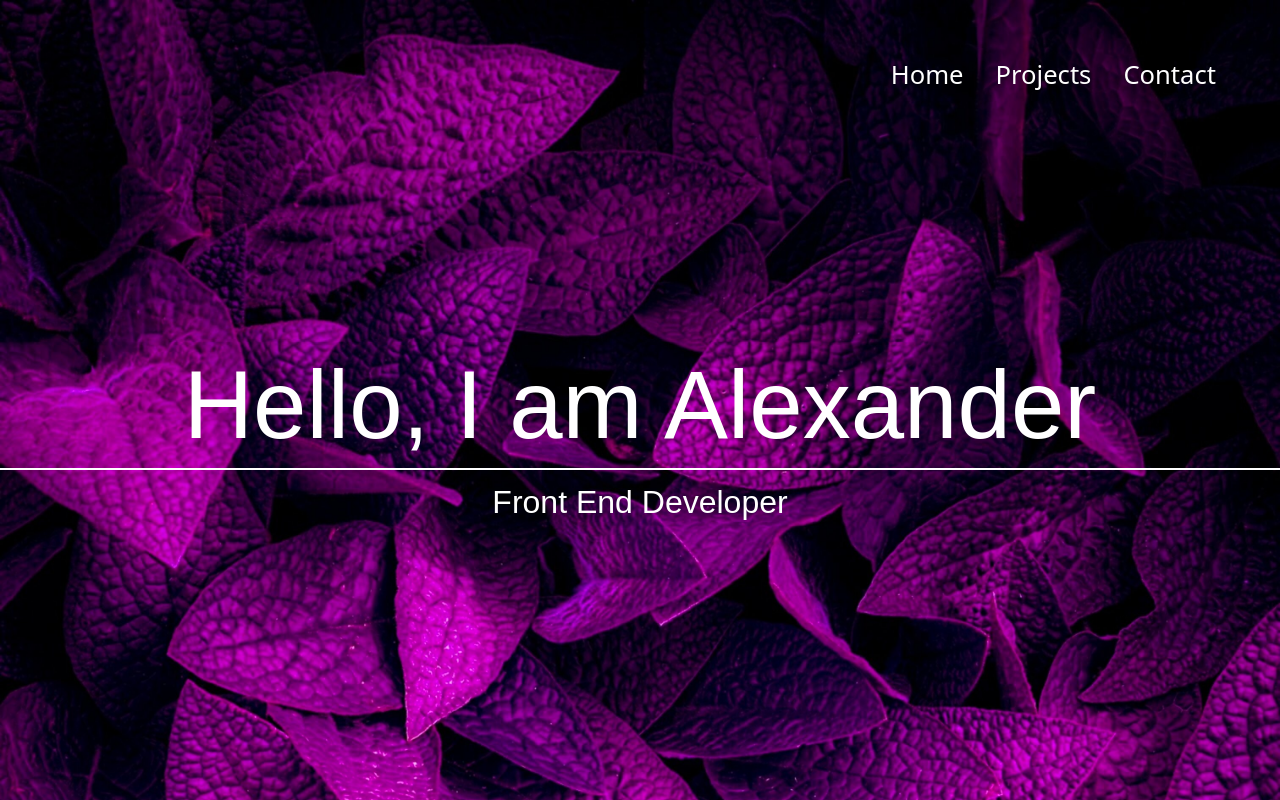
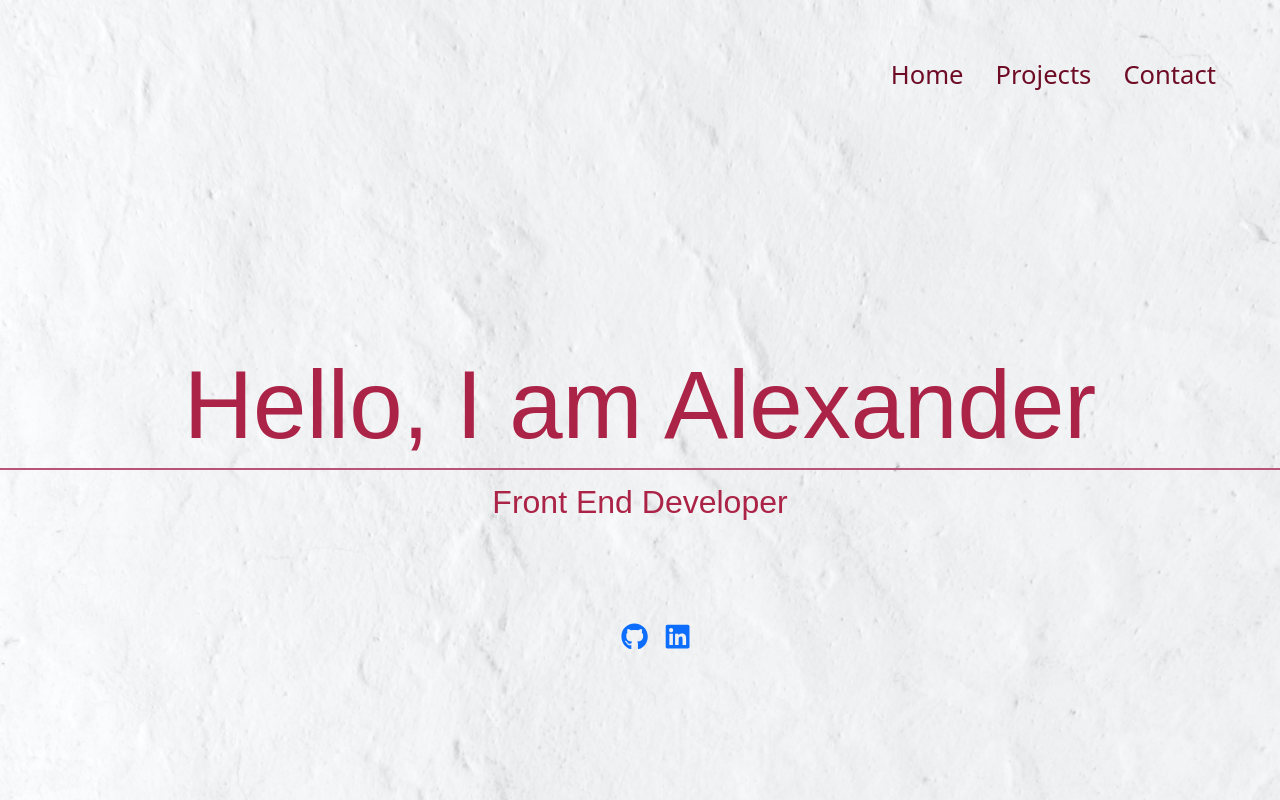
Before and after one commit to PurAlex/React-Portfolio, a React (Create React App) app in the folder my-portfolio/: page / in a window 1280 px wide. Built offline with nearby package versions, Linux system fonts and the light colour scheme.

Commit message:
footer added

```diff
--- a/my-portfolio/package.json
+++ b/my-portfolio/package.json
@@ -11,6 +11,7 @@
     "react": "^18.2.0",
     "react-bootstrap": "^2.7.2",
     "react-dom": "^18.2.0",
+    "react-icons": "^4.8.0",
     "react-router-dom": "^6.8.2",
     "react-scripts": "5.0.1",
     "web-vitals": "^2.1.4"
--- a/my-portfolio/src/App.js
+++ b/my-portfolio/src/App.js
@@ -7,6 +7,7 @@ import "./components/css/home.css";
 import Projects from './components/pages/Projects';
 import "./components/css/style.css";
 import "./components/css/contact.css";
+import Footer from './components/footer';
 
 function App() {
   return (
@@ -22,6 +23,7 @@ function App() {
           {/* Define a route that will have descendant routes */}
           <Route path="contact/*" element={<Contact />} />
         </Routes>
+        <Footer />
       </div>
     </Router>
   );
--- a/my-portfolio/src/components/css/home.css
+++ b/my-portfolio/src/components/css/home.css
@@ -2,12 +2,14 @@
 .header h1{
     text-align: center;
     margin-top: 2rem;
-    color: white;
+    color: #AB2346;
     font-size: 6rem;
+    border-bottom: 2px solid #BA5474;
+    padding: 5px;
 }
 
 .header p{
-    color: white;
+    color: #AB2346;
     text-align: center;
     font-size: 2em;
 }
--- a/my-portfolio/src/components/css/style.css
+++ b/my-portfolio/src/components/css/style.css
@@ -10,10 +10,9 @@
 h1{
     text-align: center;
     margin-top: 2rem;
-    color: white;
+    color: #AB2346;
     font-size: 4rem;
-    border-bottom: 2px solid white;
-    padding: 5px;
+
 }
 
 p{
@@ -31,19 +30,32 @@ p{
 }
 
 .nav- .nav-link{
-    color: white;
+    color: #6E0C26;
 }
 
 .nav- .nav-link:hover{
-    color: #ab2346;
-    border-bottom: 1px solid #AB2346;
+    color: #FF00B3;
+    border-bottom: 1px solid #FF00B3;
 
 }
 
 .nav- .nav-link:focus{
-    border-color: red !important;
+    border-color:#C80D85 !important;
 }
 
 .nav- .nav-link:focus{
-    color: #BA5474 !important;
+    color:#C80D85 !important;
 }
+
+/* Footer style */
+.footer{
+    list-style-type: none;
+    margin-top: 5rem;
+    display: flex;
+    justify-content: center;
+}
+
+.footer-item{
+    padding: 0.5rem;
+    font-size: 1.7rem;
+}
--- /dev/null
+++ b/my-portfolio/src/components/footer.js
@@ -0,0 +1,30 @@
+import React from 'react';
+import { NavLink } from 'react-router-dom';
+import { FaGithub } from 'react-icons/fa';
+import { FaLinkedin } from 'react-icons/fa';
+
+
+function Footer() {
+    return (
+
+        <ul className="footer">
+            <li className="footer-item">
+                <NavLink
+                    to="https://github.com/PurAlex"
+                >
+                    <FaGithub />
+                </NavLink>
+            </li>
+            <li className="footer-item">
+                <NavLink
+                    to="https://www.linkedin.com/in/nicky-campoverde-1782a7228/"
+                >
+                    <FaLinkedin />
+                </NavLink>
+            </li>
+
+        </ul>
+    )
+}
+
+export default Footer;
--- a/my-portfolio/src/components/pages/Projects.js
+++ b/my-portfolio/src/components/pages/Projects.js
@@ -1,17 +1,31 @@
 import React from "react";
+import Button from 'react-bootstrap/Button';
+import Card from 'react-bootstrap/Card';
+import Col from 'react-bootstrap/Col';
+import Row from 'react-bootstrap/Row';
 
 function Projects() {
   return (
     <div>
       <h1>Projects</h1>
-      <p>
-        Nunc pharetra finibus est at efficitur. Praesent sed congue diam. Integer gravida dui
-        mauris, ut interdum nunc egestas sed. Aenean sed mollis diam. Nunc aliquet risus ac finibus
-        porta. Nam quis arcu non lectus tincidunt fermentum. Suspendisse aliquet orci porta quam
-        semper imperdiet. Praesent euismod mi justo, faucibus scelerisque risus cursus in. Sed
-        rhoncus mollis diam, sit amet facilisis lectus blandit at.
-      </p>
-    </div>
+      <Row xs={1} md={2} className="g-4">
+        {Array.from({ length: 6 }).map((_, idx) => (
+          <Col>
+            <Card border="light">
+              <Card.Img variant="top" src="holder.js/100px160" />
+              <Card.Body>
+                <Card.Title>Card Title</Card.Title>
+                <Card.Text>
+                  Some quick example text to build on the card title and make up the
+                  bulk of the card's content.
+                </Card.Text>
+                <Button variant="primary">Go somewhere</Button>
+              </Card.Body>
+            </Card>
+          </Col>
+        ))}
+      </Row>
+    </div >
   );
 }
 
```
Also changed, not shown: my-portfolio/src/components/images/background_image.jpg, 1 other file (tests, documents, lock files or other folders).
